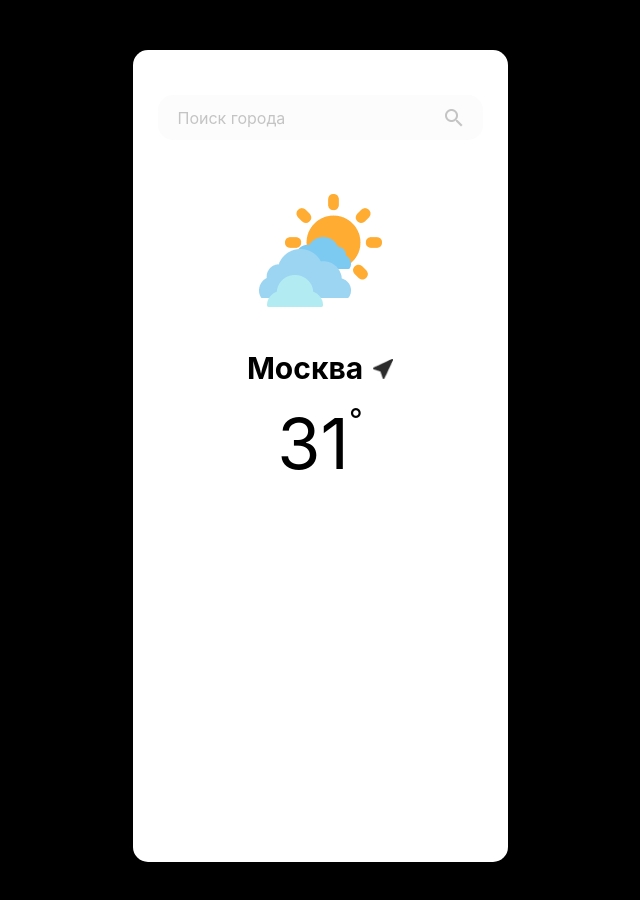
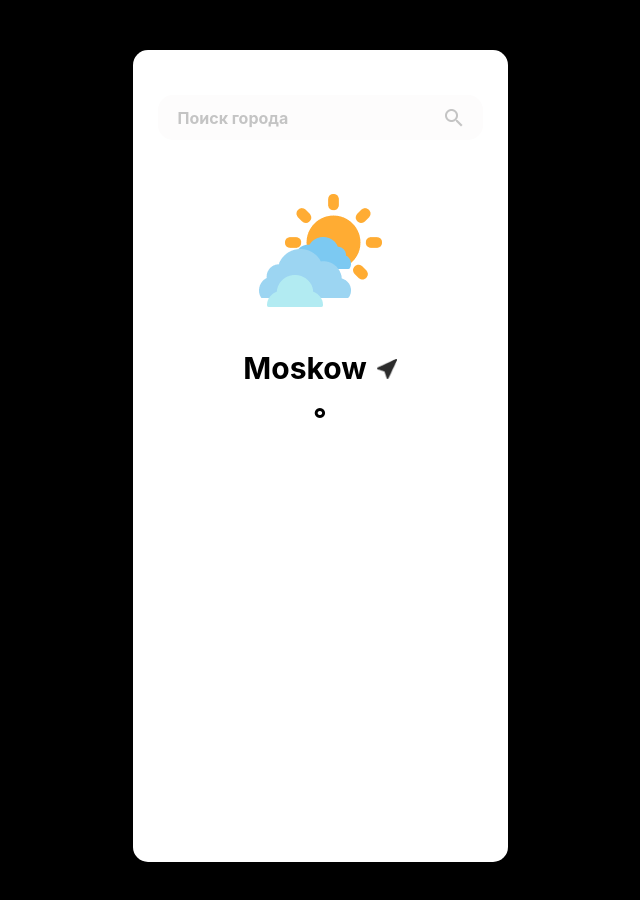
Before and after one commit to GetWet766/codespaces-nextjs, a Next.js app: page / in a window 1280 px wide. Shown: the top 900 px of the page, without its empty margins (320-960 px from the left). Built offline with nearby package versions, Linux system fonts and the light colour scheme.

Commit message:
Connecting API

```diff
--- a/components/Search/Search.jsx
+++ b/components/Search/Search.jsx
@@ -2,7 +2,7 @@ import cls from './Search.module.css'
 
 import img from '../../img/search-icon.png'
 
-const Search = () => {
+const Search = ({inputCity, setInputCity, setCity, setDegreesCelsias}) => {
     return (
         <div className={cls.search}>
             <input
@@ -11,12 +11,32 @@ const Search = () => {
                 className={cls.searchInput}
                 id="search-input"
                 placeholder="Поиск города"
+                onChange={(e) => setInputCity(e.target.value)}
             />
-            <div className={cls.buttonSearch}>
+            <div className={cls.buttonSearch} id="search-button" onClick={() => searchSubmit(inputCity, setCity, setDegreesCelsias)}>
                 <img src={img.src} alt="" />
             </div>
         </div>
-      )
+    )
 }
 
+function searchSubmit(inputCity, setCity, setDegreesCelsias) {
+    if (inputCity === "") return
+    const API_KEY = process.env.WEATHER_API
+
+    fetch(`https://api.openweathermap.org/data/2.5/weather?q=${inputCity}&units=metric&appid=${API_KEY}`)
+      .then(response => response.json())
+      .then(json => {
+        if (json.code === "404") {
+          return
+        }
+
+        setCity(inputCity)
+
+        console.log(json);
+
+        //setDegreesCelsias(parseInt(json.main.temp))
+    })
+  }
+
 export default Search
--- a/components/Search/Search.module.css
+++ b/components/Search/Search.module.css
@@ -17,6 +17,7 @@
   background: transparent;
   border: none;
   outline: none;
+  font-weight: bold;
 }
 
 .searchInput::placeholder {
--- a/components/Weather/Weather.jsx
+++ b/components/Weather/Weather.jsx
@@ -6,18 +6,18 @@ import Degree from '../Degree/Degree'
 import imgWeather from '../../img/cloudy-icon.png'
 import navIcon from '../../img/navigation-arrow.png'
 
-const Weather = ({country}) => {
+const Weather = ({city, degreesCelsias}) => {
     return (
         <div className={cls.weather}>
             <div className={cls.weatherImg}>
                 <img src={imgWeather.src} alt="" />
             </div>
             <Title>
-                {country}
+                {city}
                 <img className={cls.imgNavigation} src={navIcon.src} alt="" />
             </Title>
             <div className={cls.celsius}>
-                31
+                {degreesCelsias}
                 <Degree/>
             </div>
         </div>
--- a/components/Weather/Weather.module.css
+++ b/components/Weather/Weather.module.css
@@ -24,6 +24,7 @@
 .celsius {
   margin-top: 15px;
   font-size: 70px;
+  font-weight: bold;
   display: flex;
   justify-content: center;
   align-items: flex-start;
--- a/pages/index.js
+++ b/pages/index.js
@@ -1,12 +1,19 @@
 import Window from '../components/Window/Window'
 import Search from '../components/Search/Search'
 import Weather from '../components/Weather/Weather'
+import { useState } from 'react'
+
 
 function Home() {
+  const [inputCity, setInputCity] = useState("")
+  const [city, setCity] = useState("Moskow")
+  const [weather, setWeather] = useState("")
+  const [degreesCelsias, setDegreesCelsias] = useState("")
+
   return (
     <Window>
-      <Search/>
-      <Weather country="Москва"/>
+      <Search inputCity={inputCity} setInputCity={setInputCity} setCity={setCity} setDegreesCelsias={setDegreesCelsias} />
+      <Weather city={city} degreesCelsias={degreesCelsias} />
     </Window>
   )
 }
```
Also changed, not shown: 1 other file (tests, documents, lock files or other folders).
